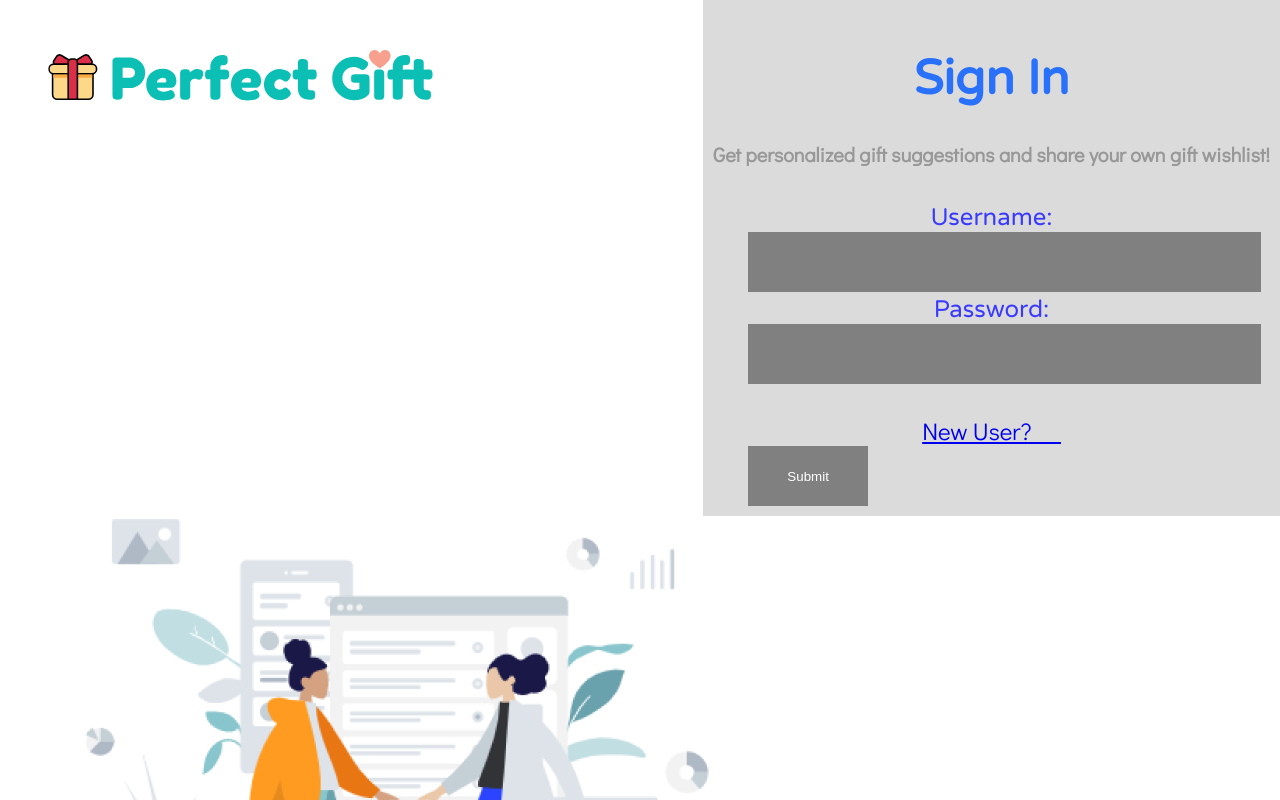
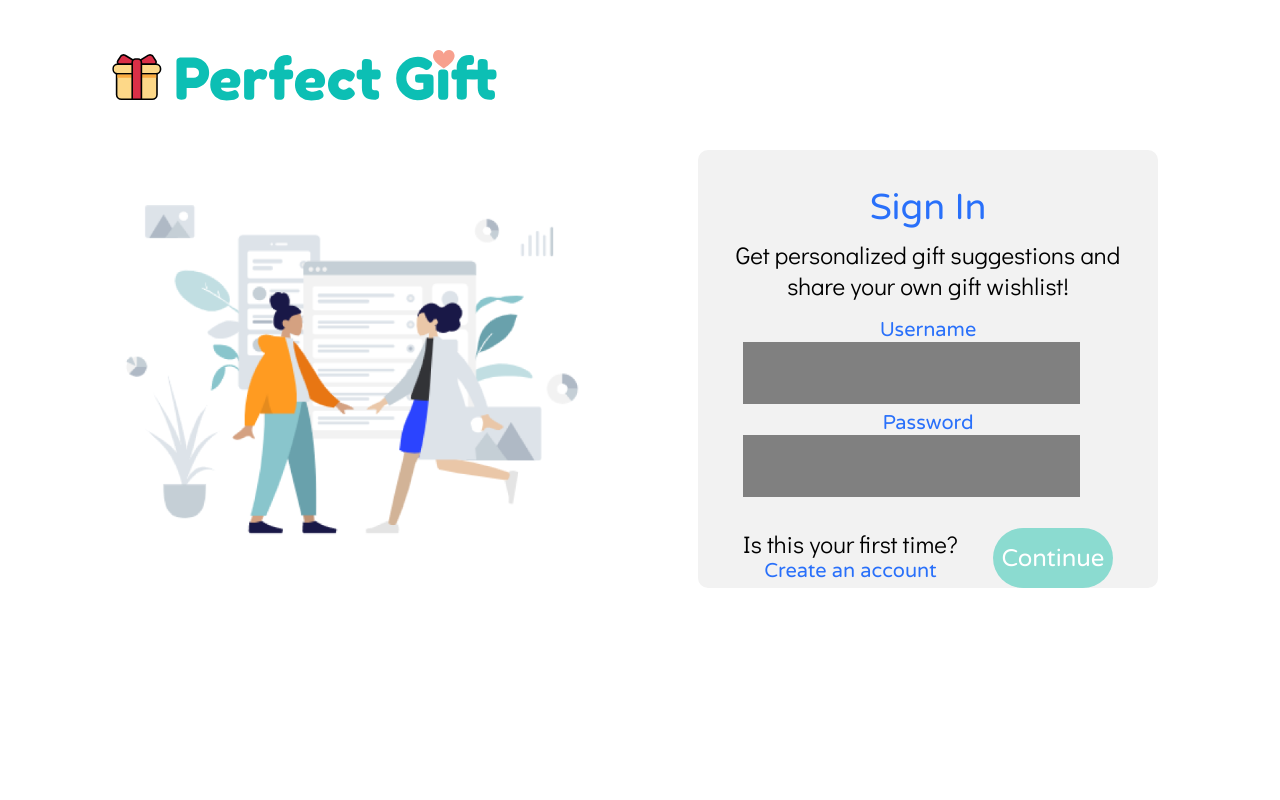
Before and after one commit to venuswku/perfect-gift, a React (Create React App) app: page /sign_in in a window 1280 px wide. Shown: the top 800 px of the page. Built offline with nearby package versions, Linux system fonts and the light colour scheme.

Commit message:
used flexbox for sign in page & matched code to design

```diff
--- a/src/pages/Sign_In/Sign_In.css
+++ b/src/pages/Sign_In/Sign_In.css
@@ -1,30 +1,97 @@
-
-.box {
-    position: relative;
-    width: 500 px;
-    padding: 10px;
-    border: 1px #dbdbdb;
-    background-color: #dbdbdb;
-    margin: 0;
+.SignIn {
+  width: 90%;
+  padding: 0% 5% 5%;
+  overflow-x: hidden;
+  min-height: 100vh;
 }
 
-.loginPic {
-  height: 350px;
+.signInContent {
+  padding-top: 150px;
+  display: flex;
+  flex-direction: row;
+  align-items: center;
+  justify-content: space-evenly;
 }
 
-.loginFont {
-  font-size: 12 px;
-  font-family: 'Varela Round';
-  color: rgb(58, 58, 255) ;
+.signInPic {
+  width: 50%;
+  height: 50%;
+  margin-left: -5%;
 }
 
-.loginTextbox {
-  font-size:14pt;
+.signInForm {
+  position: relative;
+  width: 40%;
+  background-color: #F2F2F2;
+  border-radius: 10px;
+  margin: 0;
+  text-align: center;
+
+  /* center everything in form */
+  display: flex;
+  flex-direction: column;
+  align-items: center;
 }
 
-.bottom {
-    position: absolute;
-    bottom: 0;
-    width: 100%;
-    height: 50px;
+.signInTitle {
+  font-size: 36px;
+  font-family: 'Varela Round';
+  color: rgba(41, 112, 250, 1);
+  margin-bottom: 10px;
 }
+
+.signInBenefits {
+  font-size: 24px;
+  font-family: 'Didact Gothic';
+  width: 85%;
+  margin: 0 0 10px 0;
+}
+
+.signInField {
+  /* align-items: flex-start; */
+}
+
+.signInLabel {
+  font-size: 20px;
+  font-family: 'Varela Round';
+  color: rgba(41, 112, 250, 1);
+}
+
+.signInTextbox {
+  font-size: 20px;
+  font-family: 'Didact Gothic';
+  width: 90%;
+  margin: 0;
+}
+
+.createAccountOrContinue {
+  display: flex;
+  flex-direction: row;
+  justify-content: space-between;
+}
+
+.firstTime {
+  font-size: 24px;
+  display: flex;
+  flex-direction: column;
+}
+
+.create {
+  color: rgba(41, 112, 250, 1);
+  font-size: 20px;
+  font-family: 'Varela Round';
+  text-decoration: none;
+  cursor: pointer;
+}
+
+.continue {
+  color: white;
+  font-size: 24px;
+  font-family: 'Varela Round';
+  background: rgba(114, 214, 201, 0.8);
+  border-radius: 50px;
+  display: inline-block;
+  outline: none;
+  padding: 0;
+  cursor: pointer;
+}
--- a/src/pages/Sign_In/Sign_In.js
+++ b/src/pages/Sign_In/Sign_In.js
@@ -4,46 +4,37 @@ import './Sign_In.css';
 import Navbar from '../../navigation/LogoNavbar/LogoNavbar';
 import SignInImage from '../../images/sign_in_image.png';
 
-function Login() {
+function Sign_In() {
     return (
-        <div className="App">
+        <div className="SignIn">
             <Navbar/>
-            <header className="App-header">
-                {/* right half of the screen */}
-                <div class="split right">
-                    <div class="centered">
-                        <div class="box">
-                            <h2 class="blueText">Sign In</h2>
-                            <h5>Get personalized gift suggestions and share your own gift wishlist!</h5>
-
-                                <form>
-                                    <label for='username' class='loginFont'>Username:</label>
-                                    <input type='text' name='username' class='loginTextbox'></input>
-                                    <label for='password' class='loginFont'>Password:</label>
-                                    <input type='text' name='password' class='loginTextbox'></input>
-                                    <br/>
-                                    <Link to="/create_account">New User? &emsp;</Link>
-                                    <input type='submit' value='Submit'></input>
-                                </form>
-
-
-
-
+            <div class="signInContent">
+                <img src={SignInImage} className="signInPic" alt="connect with others" />
+                <div class="signInForm">
+                    <p class="signInTitle">Sign In</p>
+                    <p class="signInBenefits">Get personalized gift suggestions and share your own gift wishlist!</p>
+                    <form>
+                        <div className="signInField">
+                            <label for='username' class='signInLabel'>Username</label>
+                            <input type='text' name='username' class='signInTextbox'></input>
                         </div>
-
-                    </div>
+                        <div className="signInField">
+                            <label for='password' class='signInLabel'>Password</label>
+                            <input type='text' name='password' class='signInTextbox'></input>
+                        </div>
+                        <br/>
+                        <div className="createAccountOrContinue">
+                            <div className="firstTime">
+                                Is this your first time?
+                                <Link to="/create_account" className="create">Create an account</Link>
+                            </div>
+                            <input type='submit' value='Continue' class='continue'></input>
+                        </div>
+                    </form>
                 </div>
-                {/* logo + login image */}
-
-                <div class="split left">
-                    <div class="centered">
-                        <img src={SignInImage} alt="connect with others" className='signInPic' />
-                    </div>
-                </div>
-
-            </header>
+            </div>
         </div>
     );
 }
 
-export default Login;
+export default Sign_In;
```
